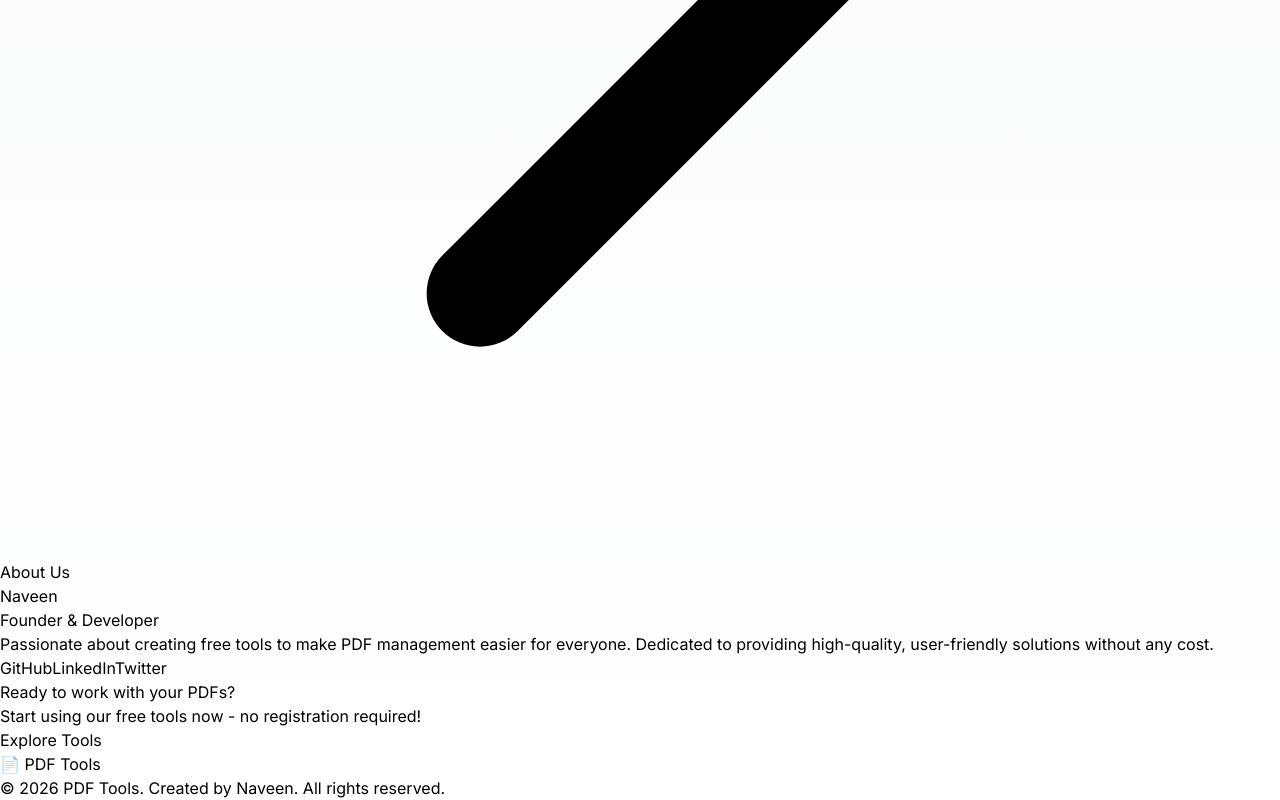
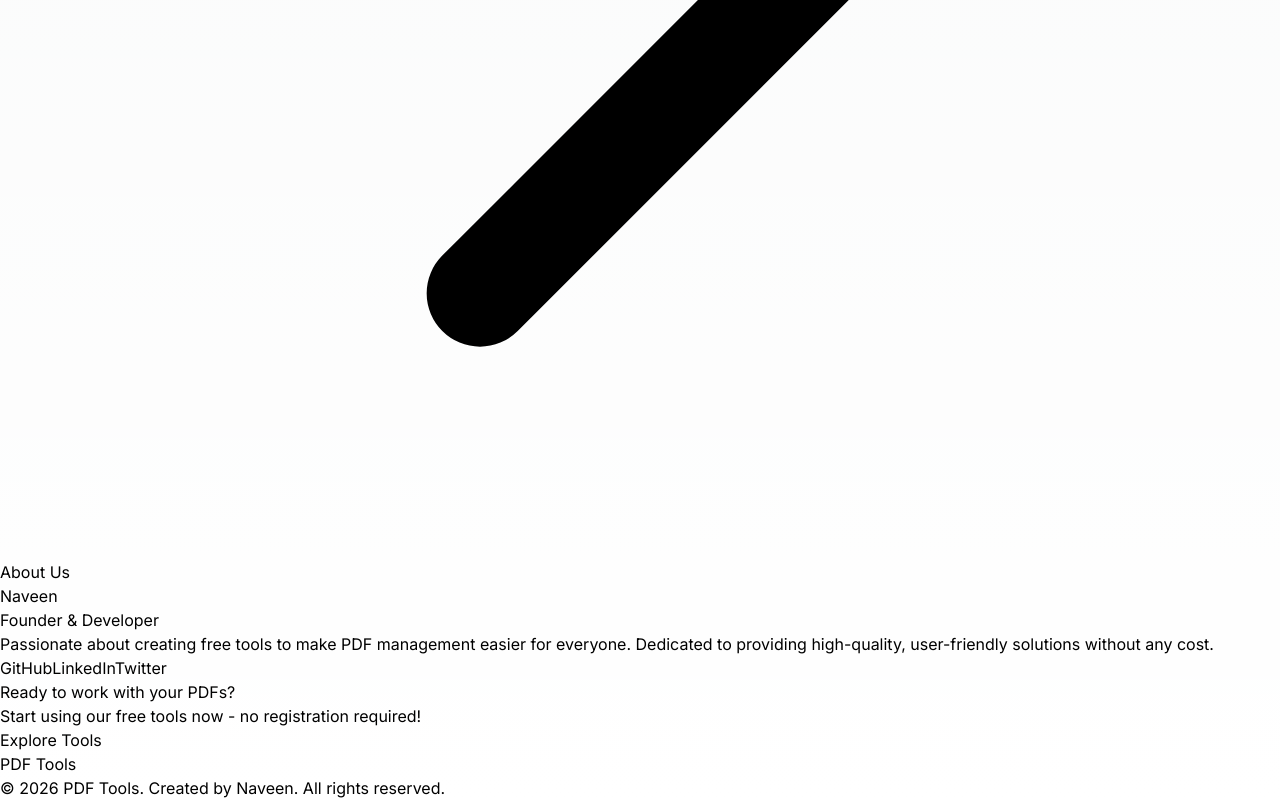
Before and after one commit to seeubot/pdf, a Next.js app: page / in a window 1280 px wide. Shown: the part 7888-8688 px from the top of the page. Built offline with nearby package versions, Linux system fonts and the light colour scheme.

Commit message:
Update Footer.tsx

```diff
--- a/components/Footer.tsx
+++ b/components/Footer.tsx
@@ -2,7 +2,7 @@ export default function Footer() {
   return (
     <footer className="bg-gray-900 text-white py-8">
       <div className="max-w-7xl mx-auto px-4 text-center">
-        <p className="text-lg font-semibold mb-2">📄 PDF Tools</p>
+        <p className="text-lg font-semibold mb-2">PDF Tools</p>
         <p className="text-gray-400">
           &copy; {new Date().getFullYear()} PDF Tools. Created by Naveen. All rights reserved.
         </p>
```
